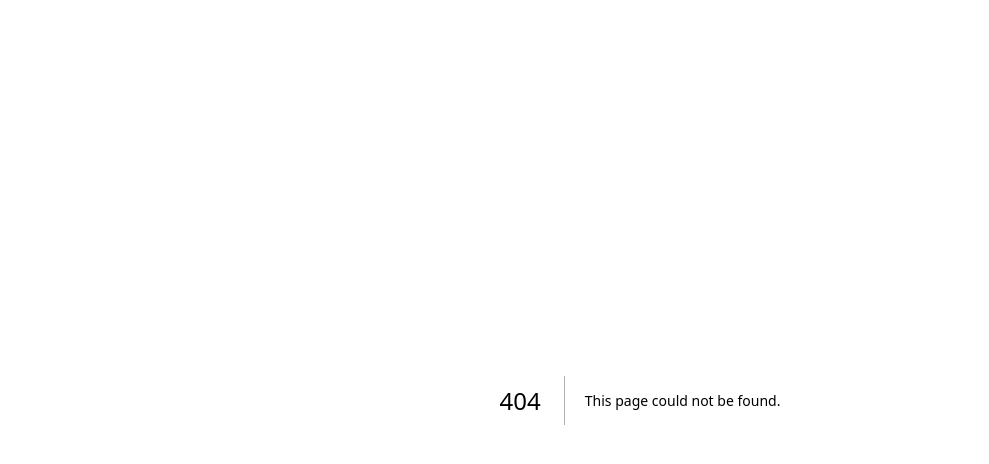
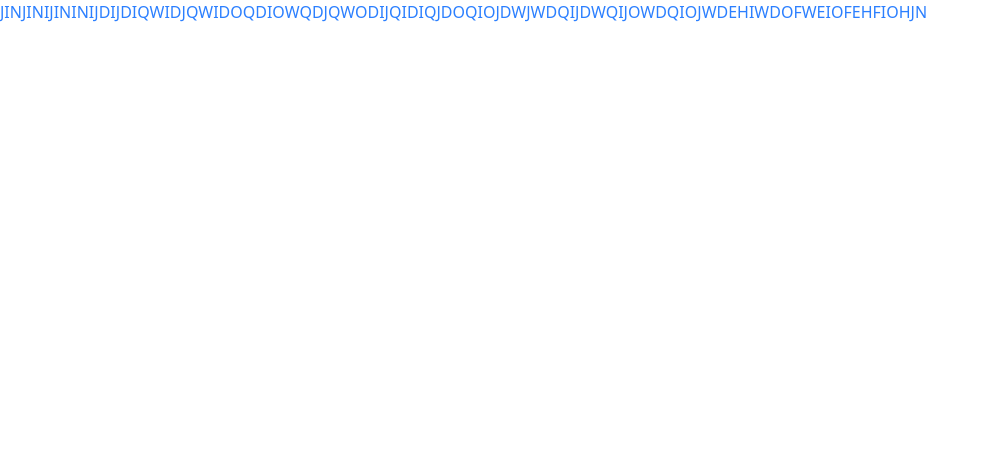
Before and after one commit to programingA/VercelTestSite, a Next.js app: page /JIN in a window 1280 px wide. Before the commit this address had no page. Shown: the top 464 px of the page, without its empty margins (0-989 px from the left). Built offline with nearby package versions, Linux system fonts and the light colour scheme.

Commit message:
JINIWIJJIJIEWEIJWERIJERIJEJI

```diff
--- /dev/null
+++ b/app/JIN/page.tsx
@@ -0,0 +1,7 @@
+export default function domin() {
+    return(
+        <div>
+            <h1 className="text-blue-500 ">JINJINIJININIJDIJDIQWIDJQWIDOQDIOWQDJQWODIJQIDIQJDOQIOJDWJWDQIJDWQIJOWDQIOJWDEHIWDOFWEIOFEHFIOHJN</h1>
+        </div>
+    )
+}
```
